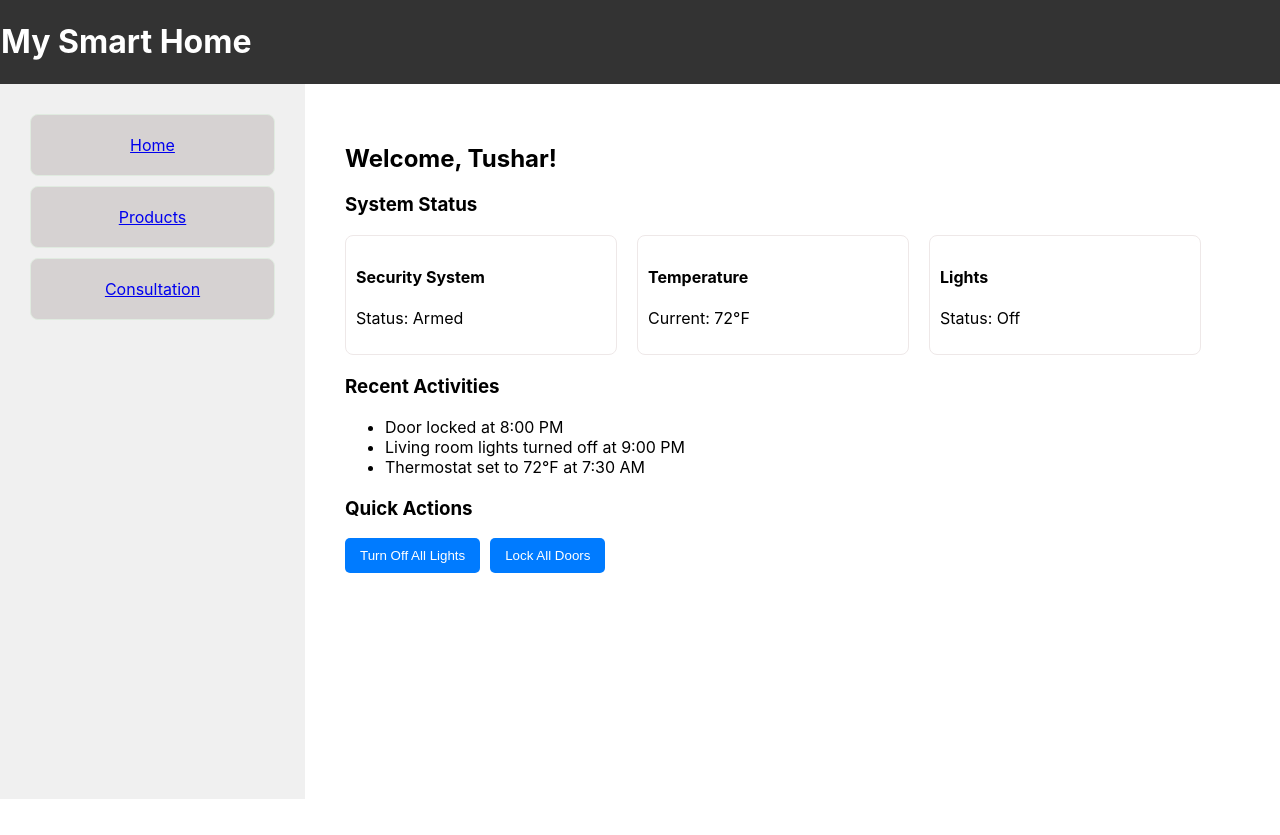
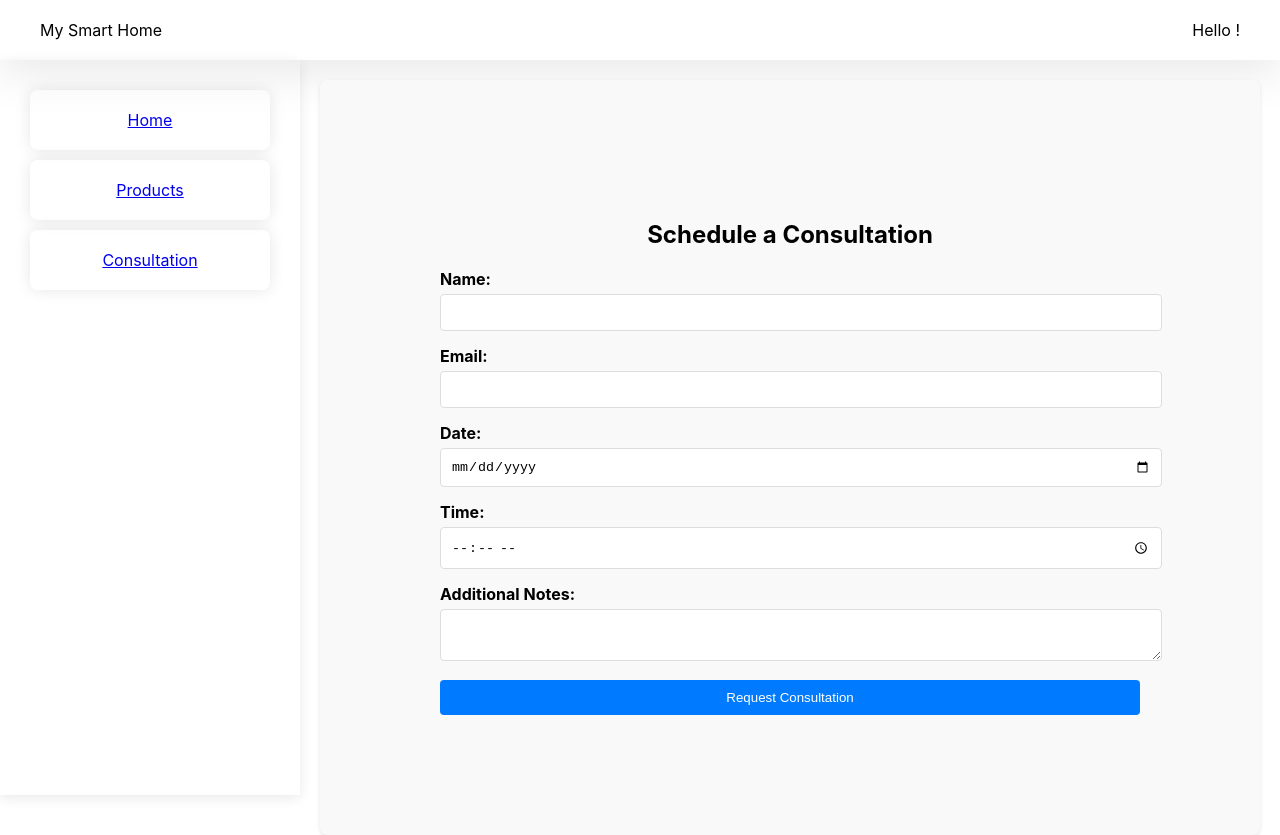
Before and after one commit to tusharchemate/my-smart-home-ui-app, a React (Create React App) app: page /consultation in a window 1280 px wide. Before the commit this address led to /. Before the commit the page ends 800 px from the top, so only its background shows below. Built offline with nearby package versions, Linux system fonts and the light colour scheme.

Commit message:
added consultation

```diff
--- a/src/App.css
+++ b/src/App.css
@@ -12,12 +12,12 @@ header {
 .body {
   display: flex;
   flex-direction: row;
-  height: calc(100vh - 85px);
+  height: calc(100vh - 65px);
 }
 .sidebar {
-  background-color: #f0f0f0;
   padding: 20px;
   width: 265px;
+  box-shadow: rgba(0, 0, 0, 0.09) 0px 3px 12px;
 }
 
 .content {
--- a/src/components/common/Header.jsx
+++ b/src/components/common/Header.jsx
@@ -1,5 +1,12 @@
+import "./common.css";
+
 const Header = () => {
-  return <div>My Smart Home</div>;
+  return (
+    <div className="header">
+      <div>My Smart Home</div>
+      <div>Hello !</div>
+    </div>
+  );
 };
 
 export default Header;
--- a/src/components/common/common.css
+++ b/src/components/common/common.css
@@ -1,9 +1,17 @@
 .link {
   display: flex;
-  background-color: rgb(214, 210, 210);
   padding: 20px;
-  border: 1px solid rgb(224, 235, 224);
   justify-content: space-around;
   margin: 10px;
   border-radius: 8px;
+  box-shadow: rgba(17, 17, 26, 0.1) 0px 0px 16px;
 }
+
+.header {
+  height: 60px;
+  display: flex;
+  justify-content: space-between;
+  align-items: center;
+  padding: 0 40px;
+  box-shadow: rgba(0, 0, 0, 0.1) 0px 10px 50px;
+}
--- /dev/null
+++ b/src/components/consultation/index.css
@@ -0,0 +1,46 @@
+.consultation-container {
+  padding: 120px;
+  background-color: #f9f9f9;
+  border-radius: 8px;
+  width: 700px;
+  margin: auto;
+  box-shadow: 0 2px 4px rgba(0, 0, 0, 0.1);
+}
+
+.consultation-container h2 {
+  margin-bottom: 20px;
+  text-align: center;
+}
+
+.form-group {
+  margin-bottom: 15px;
+}
+
+.form-group label {
+  display: block;
+  margin-bottom: 5px;
+  font-weight: bold;
+}
+
+.form-group input,
+.form-group textarea {
+  width: 100%;
+  padding: 10px;
+  border: 1px solid #ddd;
+  border-radius: 4px;
+}
+
+button[type="submit"] {
+  display: block;
+  width: 100%;
+  padding: 10px;
+  background-color: #007bff;
+  color: white;
+  border: none;
+  border-radius: 4px;
+  cursor: pointer;
+}
+
+button[type="submit"]:hover {
+  background-color: #0056b3;
+}
--- /dev/null
+++ b/src/components/consultation/index.jsx
@@ -0,0 +1,85 @@
+import React, { useState } from "react";
+import "./index.css";
+
+const Consultation = () => {
+  const [formData, setFormData] = useState({
+    name: "",
+    email: "",
+    date: "",
+    time: "",
+    notes: "",
+  });
+
+  const handleChange = (e) => {
+    const { name, value } = e.target;
+    setFormData({
+      ...formData,
+      [name]: value,
+    });
+  };
+
+  const handleSubmit = (e) => {
+    e.preventDefault();
+    console.log("Consultation Request:", formData);
+    // Here you can add the logic to send formData to your backend for further processing
+  };
+
+  return (
+    <div className="consultation-container">
+      <h2>Schedule a Consultation</h2>
+      <form onSubmit={handleSubmit}>
+        <div className="form-group">
+          <label>Name:</label>
+          <input
+            type="text"
+            name="name"
+            value={formData.name}
+            onChange={handleChange}
+            required
+          />
+        </div>
+        <div className="form-group">
+          <label>Email:</label>
+          <input
+            type="email"
+            name="email"
+            value={formData.email}
+            onChange={handleChange}
+            required
+          />
+        </div>
+        <div className="form-group">
+          <label>Date:</label>
+          <input
+            type="date"
+            name="date"
+            value={formData.date}
+            onChange={handleChange}
+            required
+          />
+        </div>
+        <div className="form-group">
+          <label>Time:</label>
+          <input
+            type="time"
+            name="time"
+            value={formData.time}
+            onChange={handleChange}
+            required
+          />
+        </div>
+        <div className="form-group">
+          <label>Additional Notes:</label>
+          <textarea
+            name="notes"
+            value={formData.notes}
+            onChange={handleChange}
+          />
+        </div>
+        <button type="submit">Request Consultation</button>
+      </form>
+    </div>
+  );
+};
+
+export default Consultation;
--- a/src/components/containers/MainContainer.jsx
+++ b/src/components/containers/MainContainer.jsx
@@ -11,6 +11,7 @@ import Register from "../auth/Register";
 import { useEffect, useState } from "react";
 import LeftSidebar from "../common/LeftSideBar";
 import Products from "../products";
+import Consultation from "../consultation";
 
 const MainContainer = () => {
   const [isLoggedIn, setIsLoggedIn] = useState(true); // Set to true for testing
@@ -31,9 +32,7 @@ const MainContainer = () => {
   return (
     <Router>
       <div className="container">
-        <header>
-          <h1>My Smart Home</h1>
-        </header>
+        <Header />
         <div className="body">
           <div className="sidebar">
             <LeftSidebar />
@@ -43,7 +42,7 @@ const MainContainer = () => {
               {/*Dynamically render route based on selectedRoute */}
               <Route path="/" element={<Home />} />
               <Route path="/products" element={<Products />} />
-              <Route path="/register" element={<Register />} />
+              <Route path="/consultation" element={<Consultation />} />
               <Route path="*" element={<Navigate to="/" />} />
             </Routes>
           </div>
--- a/src/components/products/index.css
+++ b/src/components/products/index.css
@@ -13,7 +13,7 @@
   border: 1px solid #ddd;
   border-radius: 8px;
   padding: 20px;
-  width: 200px;
+  width: 320px;
   box-shadow: 0 2px 4px rgba(0, 0, 0, 0.1);
 }
 
```
